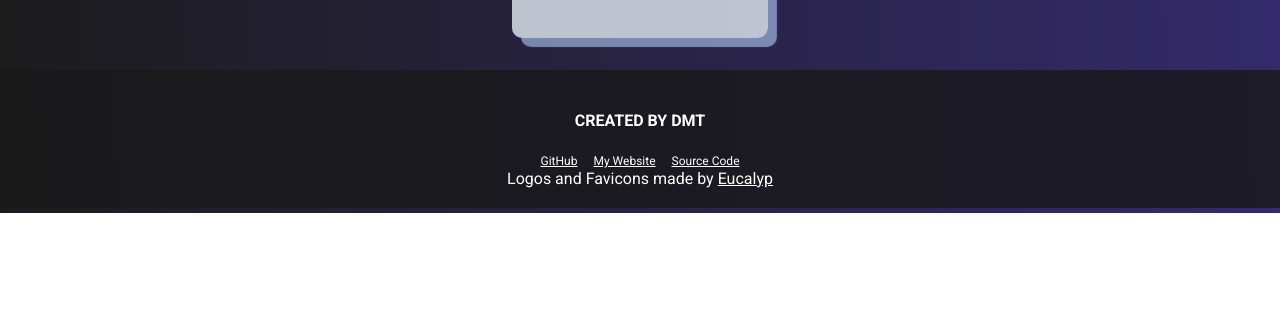
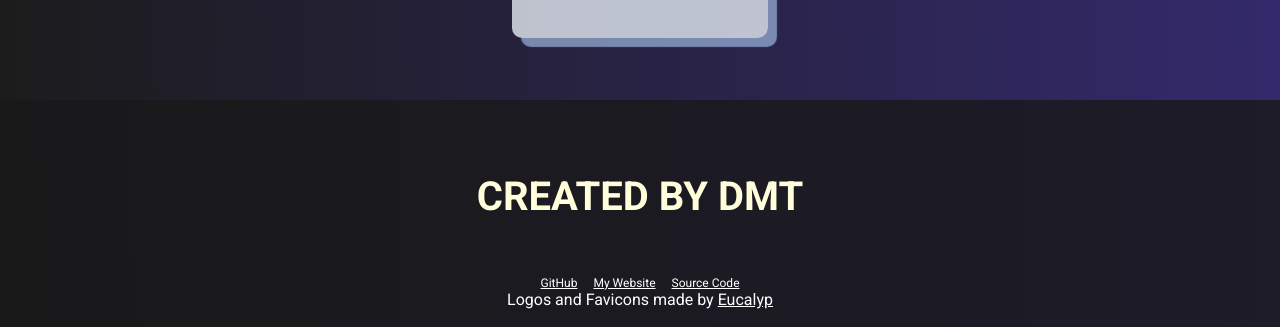
Before and after one commit to dmt94/fr3, a React (Create React App) app: page / in a window 1280 px wide. Shown: the part 587-914 px from the top of the page. Before the commit the page ends 800 px from the top, so only its background shows below. Built offline with nearby package versions, Linux system fonts and the light colour scheme.

Commit message:
changed image size

```diff
--- a/src/components/Footer/Footer.css
+++ b/src/components/Footer/Footer.css
@@ -5,10 +5,13 @@
   flex-direction: column;
   justify-content: center;
   color: white;
+  margin-top: 30px;
 }
 
 #footer h4 {
   font-weight: 700;
+  font-size: 40px;
+  color: rgb(255, 253, 218);
 }
 
 .links-div {
```
